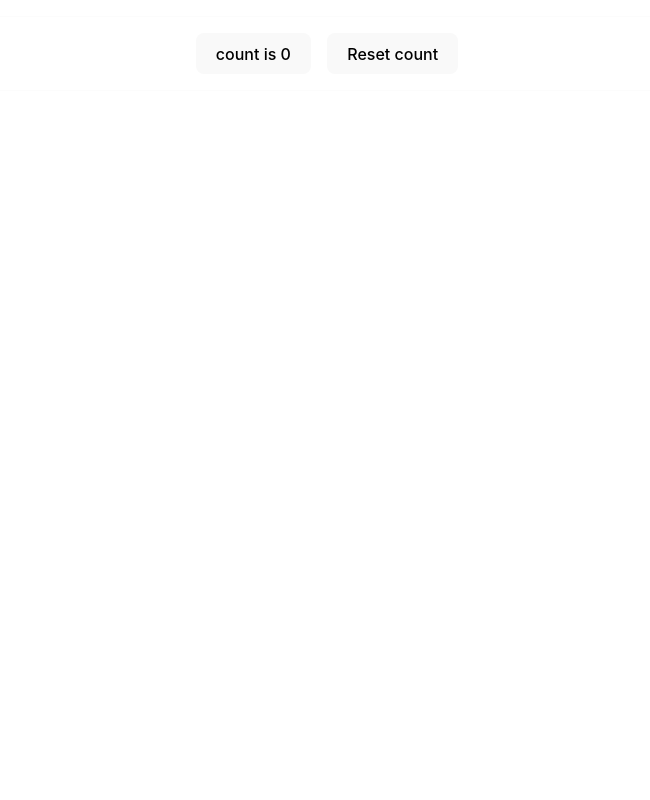
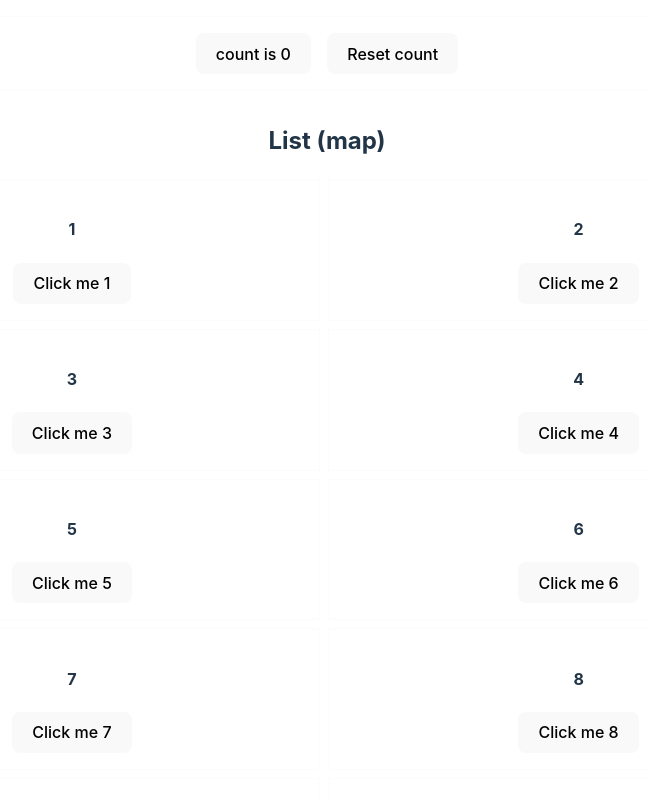
Before and after one commit to nicogheart1/corso-fullstack, a React (Vite) app in the folder js/react/first-react-app/: page / in a window 1280 px wide. Shown: the part 880-1680 px from the top of the page, without its empty margins (313-963 px from the left). Before the commit the page ends 1019 px from the top, so only its background shows below. Built offline with nearby package versions, Linux system fonts and the light colour scheme.

Commit message:
161024 map

```diff
--- a/js/react/first-react-app/src/App.jsx
+++ b/js/react/first-react-app/src/App.jsx
@@ -8,6 +8,7 @@ import EventHandler from "./EventHandler";
 import ConditionalRendering from "./ConditionalRendering";
 import Form from "./Form";
 import FormWithState from "./FormWithState";
+import List from "./List";
 
 function App() {
   const [count, setCount] = useState(0);
@@ -39,6 +40,8 @@ function App() {
         </button>
         <button onClick={() => setCount(0)}>Reset count</button>
       </div>
+
+      <List />
     </>
   );
 }
--- a/js/react/first-react-app/src/Button.jsx
+++ b/js/react/first-react-app/src/Button.jsx
@@ -8,10 +8,10 @@ const Button = (props) => {
     return null;
   }
 
-  if (!numberIsEven(btnLabel)) {
+  /*if (!numberIsEven(btnLabel)) {
     console.log("btnLabel è dispari", btnLabel)
     return null;
-  }
+  }*/
 
   return (
     <button
--- /dev/null
+++ b/js/react/first-react-app/src/CardList.jsx
@@ -0,0 +1,14 @@
+import Button from "./Button";
+
+const CardList = ({ value }) => {
+  return (
+    <div className="contenitore" style={{ border: "1px solid #fcfcfc", padding: "1rem"}}>
+      <h4>{value}</h4>
+      <div>
+        <Button btnLabel={`Click me ${value}`} />
+      </div>
+    </div>
+  );
+};
+
+export default CardList;
--- /dev/null
+++ b/js/react/first-react-app/src/List.jsx
@@ -0,0 +1,24 @@
+import CardList from "./CardList";
+
+const List = () => {
+  const numbers = [1, 2, 3, 4, 5, 6, 7, 8, 9, 10, 1];
+
+  return (
+    <div>
+      <h2>List (map)</h2>
+      <div
+        style={{
+          display: "grid",
+          gridTemplateColumns: "auto auto",
+          gap: "0.5rem",
+        }}
+      >
+        {numbers.map((num, i) => (
+          <CardList key={i} value={num} />
+        ))}
+      </div>
+    </div>
+  );
+};
+
+export default List;
```
